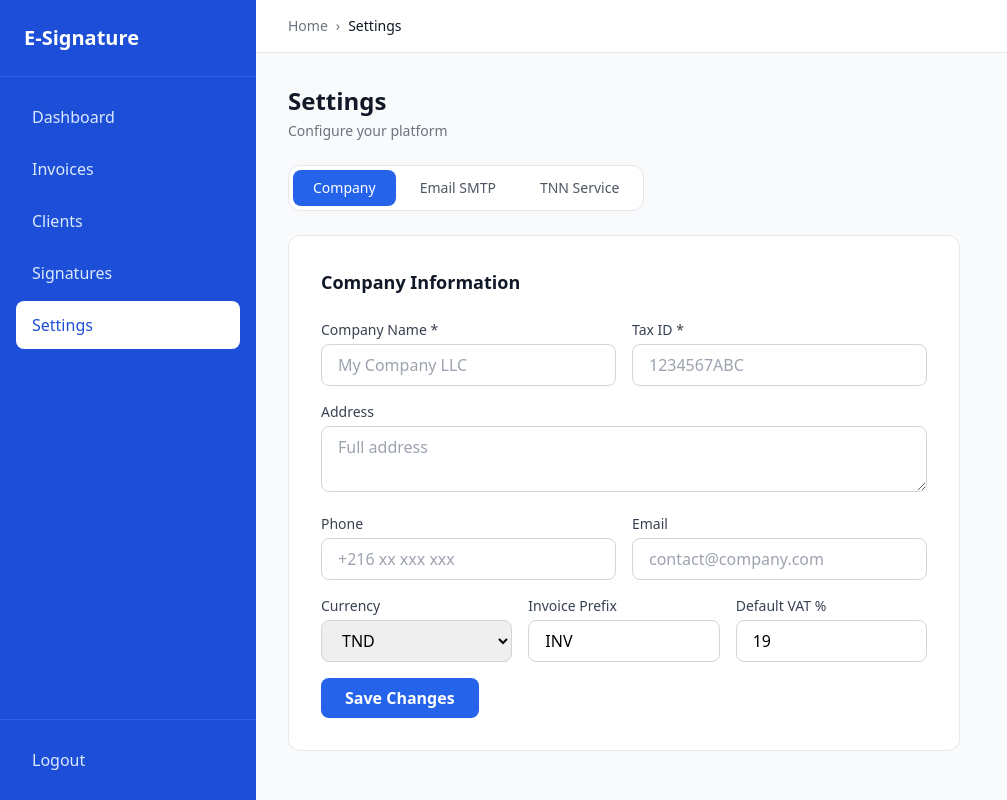
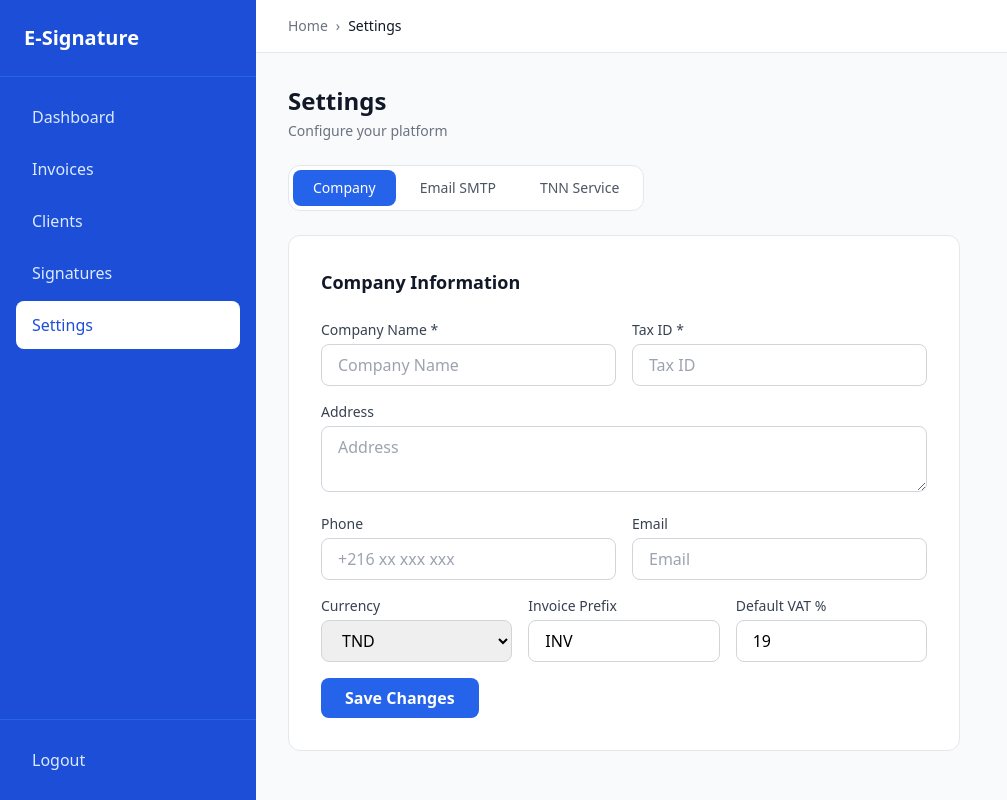
Before and after one commit to OnsFarhaniX/e_signa-frontend, a React (Vite) app: page /settings in a window 1280 px wide. Shown: the whole page, without its empty margins (0-1007 px from the left). Built offline with nearby package versions, Linux system fonts and the light colour scheme; no server answers.

Commit message:
last update

```diff
--- a/src/pages/SettingsPage.tsx
+++ b/src/pages/SettingsPage.tsx
@@ -165,7 +165,7 @@ function SettingsPage() {
                     <label className="block text-sm font-medium text-gray-700 mb-1">Company Name *</label>
                     <input type="text" value={company.companyName}
                       onChange={(e) => setCompany({ ...company, companyName: e.target.value })}
-                      placeholder="My Company LLC"
+                      placeholder="Company Name "
                       className="w-full border border-gray-300 rounded-lg px-4 py-2 focus:outline-none focus:ring-2 focus:ring-blue-500"
                     />
                   </div>
@@ -173,7 +173,7 @@ function SettingsPage() {
                     <label className="block text-sm font-medium text-gray-700 mb-1">Tax ID *</label>
                     <input type="text" value={company.taxId}
                       onChange={(e) => setCompany({ ...company, taxId: e.target.value })}
-                      placeholder="1234567ABC"
+                      placeholder="Tax ID "
                       className="w-full border border-gray-300 rounded-lg px-4 py-2 focus:outline-none focus:ring-2 focus:ring-blue-500"
                     />
                   </div>
@@ -182,7 +182,7 @@ function SettingsPage() {
                   <label className="block text-sm font-medium text-gray-700 mb-1">Address</label>
                   <textarea value={company.address}
                     onChange={(e) => setCompany({ ...company, address: e.target.value })}
-                    placeholder="Full address" rows={2}
+                    placeholder="Address" rows={2}
                     className="w-full border border-gray-300 rounded-lg px-4 py-2 focus:outline-none focus:ring-2 focus:ring-blue-500"
                   />
                 </div>
@@ -199,7 +199,7 @@ function SettingsPage() {
                     <label className="block text-sm font-medium text-gray-700 mb-1">Email</label>
                     <input type="email" value={company.email}
                       onChange={(e) => setCompany({ ...company, email: e.target.value })}
-                      placeholder="contact@company.com"
+                      placeholder="Email"
                       className="w-full border border-gray-300 rounded-lg px-4 py-2 focus:outline-none focus:ring-2 focus:ring-blue-500"
                     />
                   </div>
```
Also changed, not shown: src/pages/InvoicesPage.tsx (+1 -10 lines).
